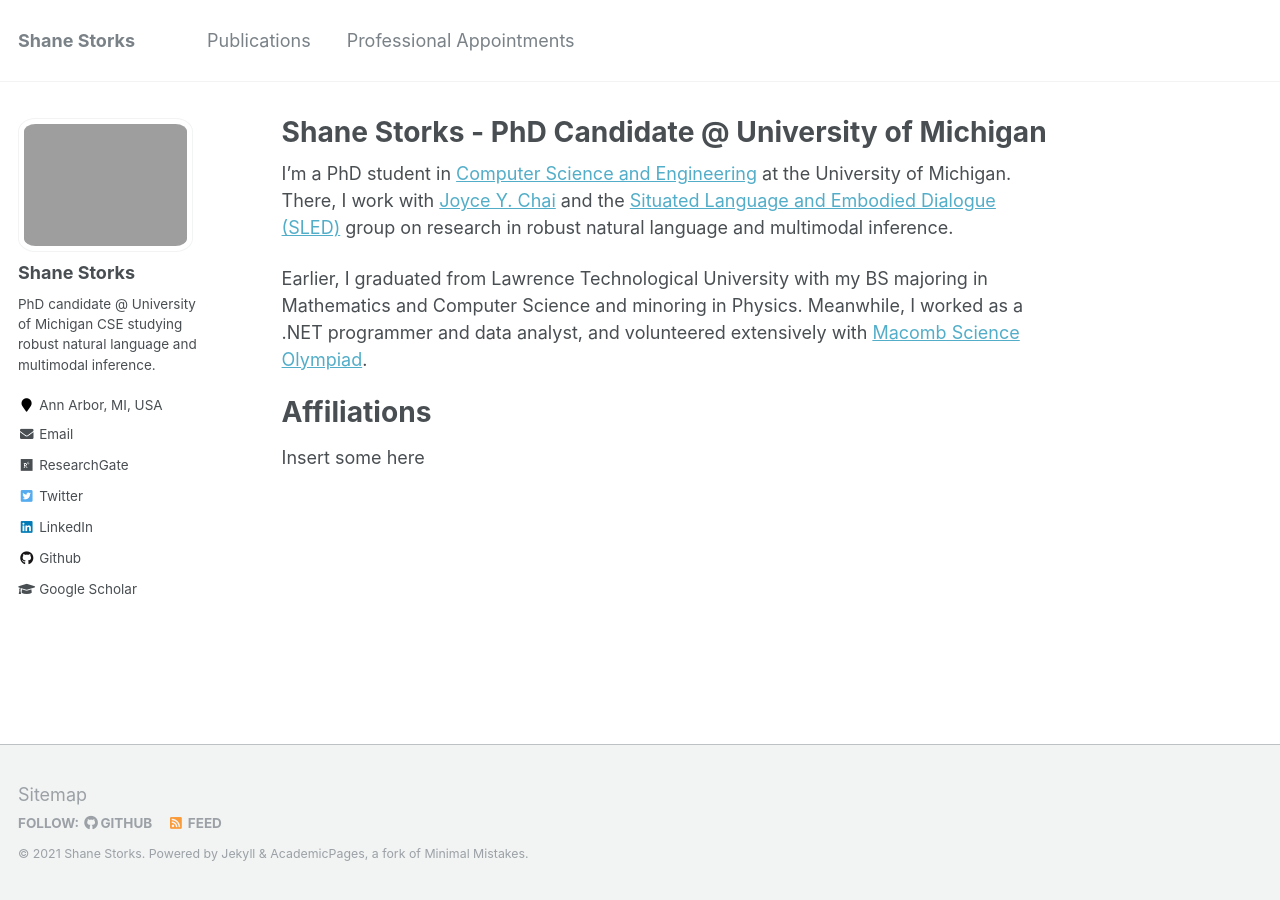
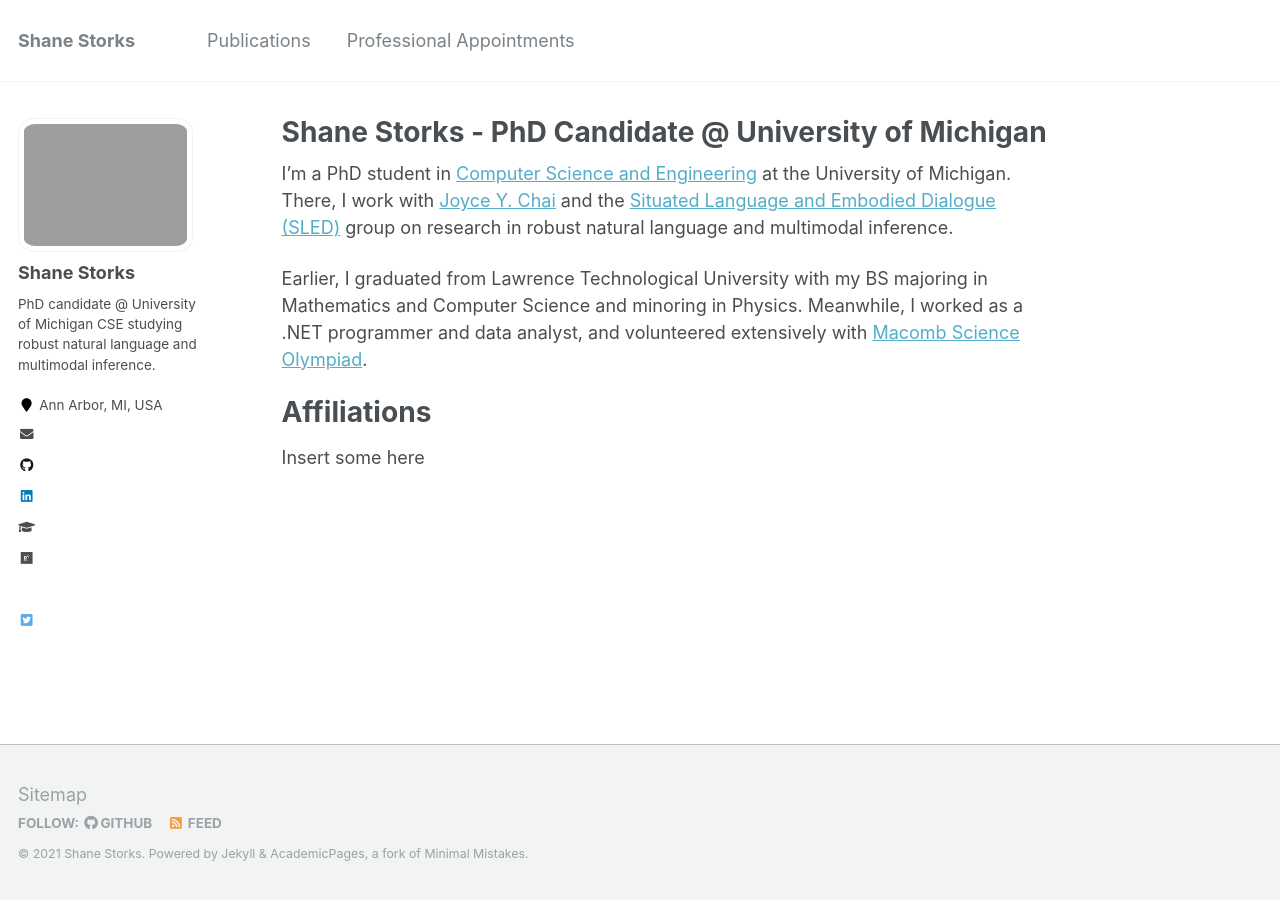
Before and after one commit to shanestorks/shanestorks.github.io, a Jekyll site: the page built from _pages/about.md, in a window 1280 px wide. Built offline with Jekyll 4.4.1, drawn with Linux system fonts in a browser that asks for light colours.

Commit message:
Sidebar changes

```diff
--- a/_config.yml
+++ b/_config.yml
@@ -109,6 +109,7 @@ author:
   stackoverflow    :
   steam            :
   tumblr           :
+  arxiv            : "https://arxiv.org/search/cs?searchtype=author&query=Storks%2C+S"
   twitter          : "shanestorks"
   vine             :
   weibo            :
--- a/_includes/author-profile.html
+++ b/_includes/author-profile.html
@@ -29,95 +29,35 @@
         <li><i class="fa fa-fw fa-map-marker" aria-hidden="true"></i> {{ author.employer }}</li>
       {% endif %}
       {% if author.uri %}
-        <li><a href="{{ author.uri }}"><i class="fas fa-fw fa-link" aria-hidden="true"></i> {{ site.data.ui-text[site.locale].website_label | default: "Website" }}</a></li>
+        <li><a href="{{ author.uri }}"><i class="fas fa-fw fa-link" aria-hidden="true"></i></a></li>
       {% endif %}
       {% if author.email %}
-        <li><a href="mailto:{{ author.email }}"><i class="fas fa-fw fa-envelope" aria-hidden="true"></i> {{ site.data.ui-text[site.locale].email_label | default: "Email" }}</a></li>
+        <li><a href="mailto:{{ author.email }}"><i class="fas fa-fw fa-envelope" aria-hidden="true"></i></a></li>
       {% endif %}
-      {% if author.keybase %}
-        <li><a href="https://keybase.io/{{ author.keybase }}"><i class="fas fa-fw fa-key" aria-hidden="true"></i> Keybase</a></li>
+      {% if author.github %}
+        <li><a href="https://github.com/{{ author.github }}"><i class="fab fa-fw fa-github" aria-hidden="true"></i></a></li>
+      {% endif %}
+      {% if author.linkedin %}
+        <li><a href="https://www.linkedin.com/in/{{ author.linkedin }}"><i class="fab fa-fw fa-linkedin" aria-hidden="true"></i></a></li>
+      {% endif %}
+      {% if author.googlescholar %}
+        <li><a href="{{ author.googlescholar }}"><i class="fas fa-fw fa-graduation-cap"></i></a></li>
       {% endif %}
        {% if author.researchgate %}
-        <li><a href="{{ author.researchgate }}"><i class="fab fa-fw fa-researchgate" aria-hidden="true"></i> ResearchGate</a></li>
+        <li><a href="{{ author.researchgate }}"><i class="fab fa-fw fa-researchgate" aria-hidden="true"></i></a></li>
+      {% endif %}
+      {% if author.arxiv %}
+        <li><a href="https://twitter.com/{{ author.arxiv }}"><i class="fab fa-fw fa-arxiv-square" aria-hidden="true"></i></a></li>
       {% endif %}
       {% if author.twitter %}
-        <li><a href="https://twitter.com/{{ author.twitter }}"><i class="fab fa-fw fa-twitter-square" aria-hidden="true"></i> Twitter</a></li>
-      {% endif %}
-      {% if author.facebook %}
-        <li><a href="https://www.facebook.com/{{ author.facebook }}"><i class="fab fa-fw fa-facebook-square" aria-hidden="true"></i> Facebook</a></li>
-      {% endif %}
-      {% if author.google_plus %}
-        <li><a href="https://plus.google.com/+{{ author.google_plus }}"><i class="fab fa-fw fa-google-plus" aria-hidden="true"></i> Google+</a></li>
-      {% endif %}
-      {% if author.linkedin %}
-        <li><a href="https://www.linkedin.com/in/{{ author.linkedin }}"><i class="fab fa-fw fa-linkedin" aria-hidden="true"></i> LinkedIn</a></li>
-      {% endif %}
-      {% if author.xing %}
-        <li><a href="https://www.xing.com/profile/{{ author.xing }}"><i class="fab fa-fw fa-xing-square" aria-hidden="true"></i> XING</a></li>
-      {% endif %}
-      {% if author.instagram %}
-        <li><a href="https://instagram.com/{{ author.instagram }}"><i class="fab fa-fw fa-instagram" aria-hidden="true"></i> Instagram</a></li>
-      {% endif %}
-      {% if author.tumblr %}
-        <li><a href="https://{{ author.tumblr }}.tumblr.com"><i class="fab fa-fw fa-tumblr-square" aria-hidden="true"></i> Tumblr</a></li>
-      {% endif %}
-      {% if author.bitbucket %}
-        <li><a href="https://bitbucket.org/{{ author.bitbucket }}"><i class="fab fa-fw fa-bitbucket" aria-hidden="true"></i> Bitbucket</a></li>
-      {% endif %}
-      {% if author.github %}
-        <li><a href="https://github.com/{{ author.github }}"><i class="fab fa-fw fa-github" aria-hidden="true"></i> Github</a></li>
+        <li><a href="https://twitter.com/{{ author.twitter }}"><i class="fab fa-fw fa-twitter-square" aria-hidden="true"></i></a></li>
       {% endif %}
       {% if author.stackoverflow %}
-        <li><a href="https://www.stackoverflow.com/users/{{ author.stackoverflow }}"><i class="fab fa-fw fa-stack-overflow" aria-hidden="true"></i> Stackoverflow</a></li>
-      {% endif %}
-      {% if author.lastfm %}
-        <li><a href="https://lastfm.com/user/{{ author.lastfm }}"><i class="fab fa-fw fa-lastfm-square" aria-hidden="true"></i> Last.fm</a></li>
-      {% endif %}
-      {% if author.dribbble %}
-        <li><a href="https://dribbble.com/{{ author.dribbble }}"><i class="fab fa-fw fa-dribbble-square" aria-hidden="true"></i> Dribbble</a></li>
-      {% endif %}
-      {% if author.pinterest %}
-        <li><a href="https://www.pinterest.com/{{ author.pinterest }}"><i class="fab fa-fw fa-pinterest" aria-hidden="true"></i> Pinterest</a></li>
-      {% endif %}
-      {% if author.foursquare %}
-        <li><a href="https://foursquare.com/{{ author.foursquare }}"><i class="fab fa-fw fa-foursquare" aria-hidden="true"></i> Foursquare</a></li>
-      {% endif %}
-      {% if author.steam %}
-        <li><a href="https://steamcommunity.com/id/{{ author.steam }}"><i class="fab fa-fw fa-steam-square" aria-hidden="true"></i> Steam</a></li>
-      {% endif %}
-      {% if author.youtube %}
-        <li><a href="https://www.youtube.com/user/{{ author.youtube }}"><i class="fab fa-fw fa-youtube" aria-hidden="true"></i> YouTube</a></li>
-      {% endif %}
-      {% if author.soundcloud %}
-        <li><a href="https://soundcloud.com/{{ author.soundcloud }}"><i class="fab fa-fw fa-soundcloud" aria-hidden="true"></i> Soundcloud</a></li>
-      {% endif %}
-      {% if author.weibo %}
-        <li><a href="https://www.weibo.com/{{ author.weibo }}"><i class="fab fa-fw fa-weibo" aria-hidden="true"></i> Weibo</a></li>
-      {% endif %}
-      {% if author.flickr %}
-        <li><a href="https://www.flickr.com/{{ author.flickr }}"><i class="fab fa-fw fa-flickr" aria-hidden="true"></i> Flickr</a></li>
-      {% endif %}
-      {% if author.codepen %}
-        <li><a href="https://codepen.io/{{ author.codepen }}"><i class="fab fa-fw fa-codepen" aria-hidden="true"></i> CodePen</a></li>
-      {% endif %}
-      {% if author.vine %}
-        <li><a href="https://vine.co/u/{{ author.vine }}"><i class="fab fa-fw fa-vine" aria-hidden="true"></i> Vine</a></li>
-      {% endif %}
-      {% if author.googlescholar %}
-        <li><a href="{{ author.googlescholar }}"><i class="fas fa-fw fa-graduation-cap"></i> Google Scholar</a></li>
-      {% endif %}
-      {% if author.pubmed %}
-        <li><a href="{{ author.pubmed }}"><i class="ai ai-pubmed-square ai-fw"></i> PubMed</a></li>
+        <li><a href="https://www.stackoverflow.com/users/{{ author.stackoverflow }}"><i class="fab fa-fw fa-stack-overflow" aria-hidden="true"></i></a></li>
       {% endif %}
       {% if author.orcid %}
-        <li><a href="{{ author.orcid }}"><i class="ai ai-orcid-square ai-fw"></i> ORCID</a></li>
+        <li><a href="{{ author.orcid }}"><i class="ai ai-orcid-square ai-fw"></i></a></li>
       {% endif %}
-      {% if author.impactstory %}
-        <li><a href="{{ author.impactstory }}"><i class="ai ai-impactstory ai-fw"></i> Impactstory</a></li>
-      {% endif %}
-      {% if author.wikipedia %}
-        <li><a href="https://en.wikipedia.org/wiki/User:{{ author.wikipedia }}"><i class="fab fa-fw fa-wikipedia-w" aria-hidden="true"></i> Wikipedia</a></li>
-{% endif %}
     </ul>
   </div>
 </div>
```
